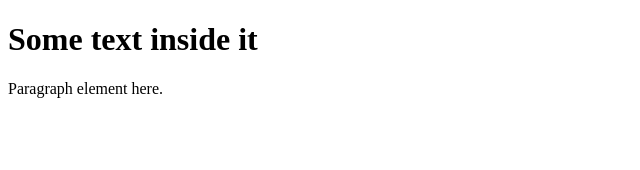
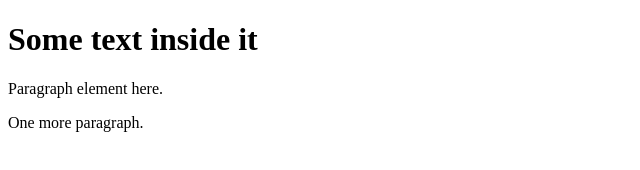
Before and after one commit to dw-webdev/git-test, a plain HTML site: page index.html in a window 1280 px wide. Shown: the whole page, without its empty margins (0-640 px from the left). Drawn offline with Linux system fonts and the light colour scheme.

Commit message:
Third Commit

```diff
--- a/index.html
+++ b/index.html
@@ -5,5 +5,6 @@
     <body>
         <h1>Some text inside it</h1>
         <p>Paragraph element here.</p>
+        <p>One more paragraph.</p>
     </body>
 </html>
```
